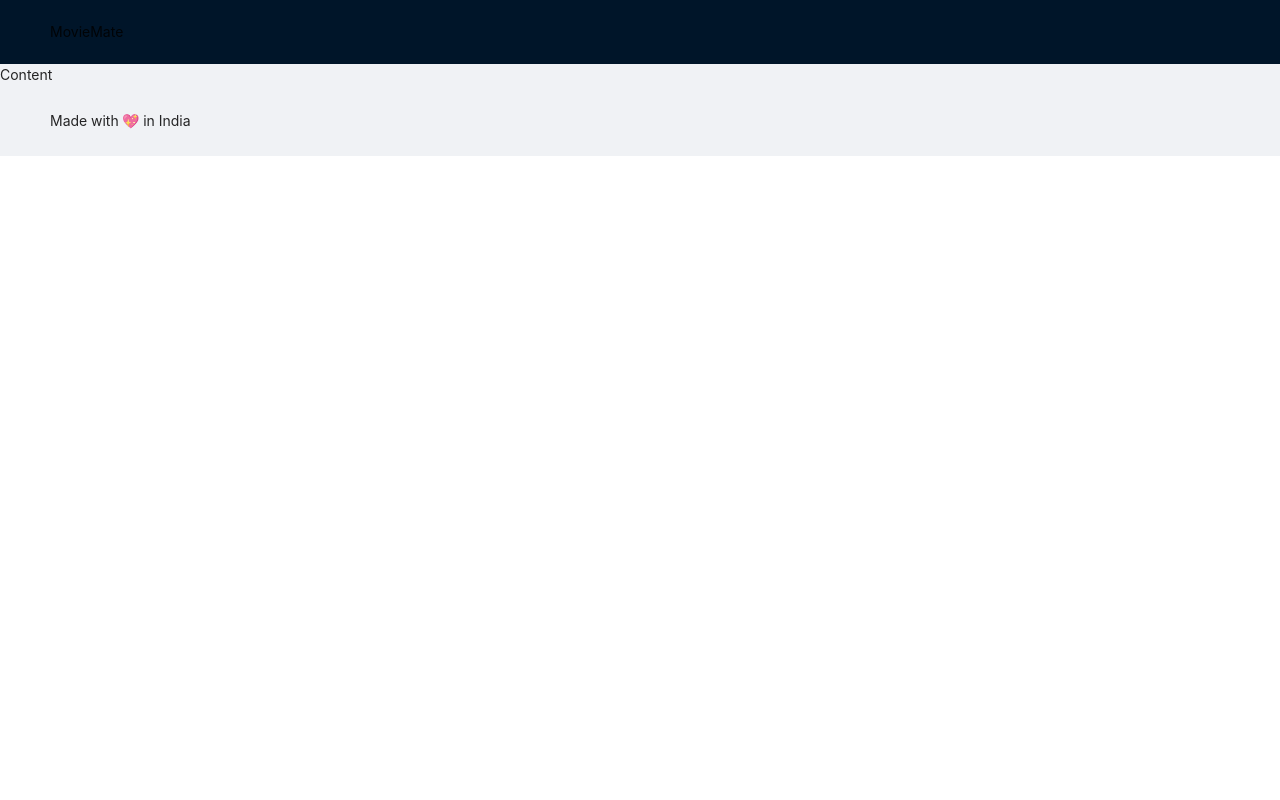
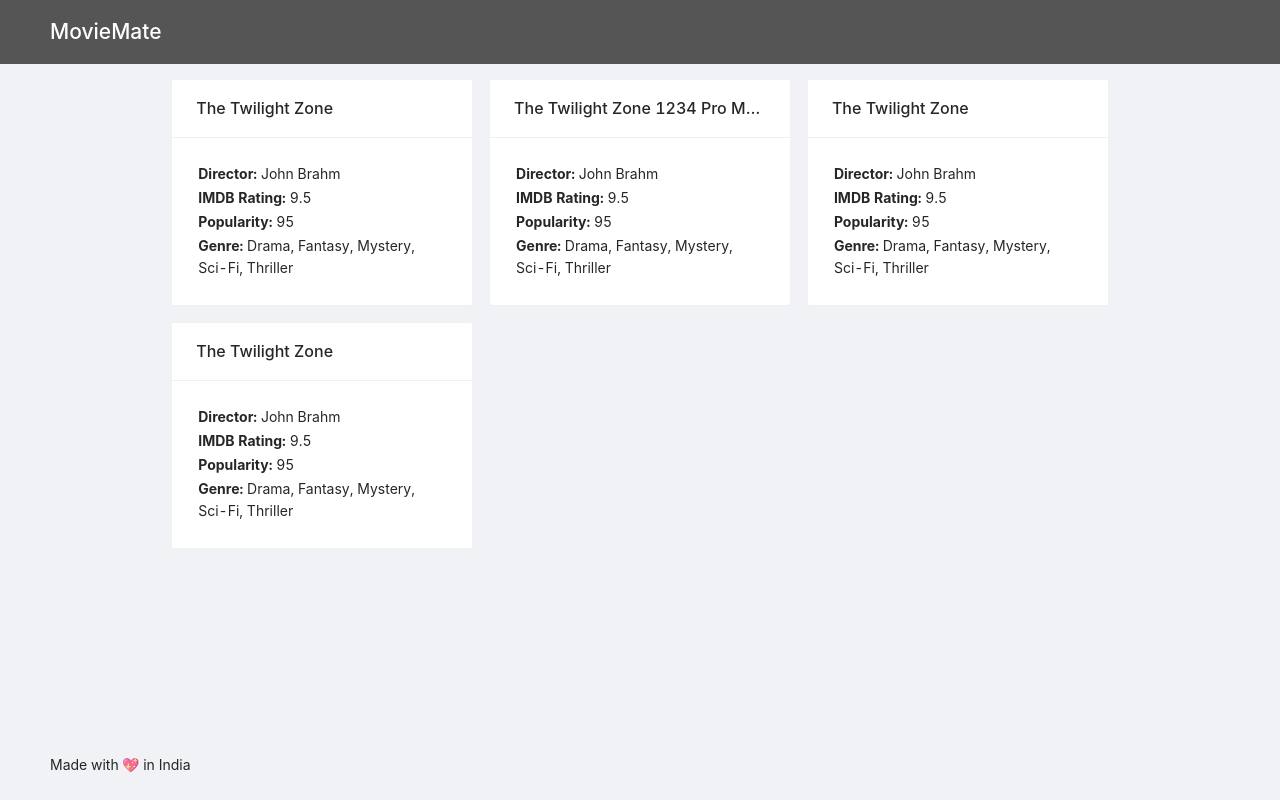
Before and after one commit to zilurrane/movie-mate-ui, a React (Create React App) app: page / in a window 1280 px wide. Built offline with nearby package versions, Linux system fonts and the light colour scheme.

Commit message:
Added Movie List screen

```diff
--- a/package.json
+++ b/package.json
@@ -3,6 +3,7 @@
   "version": "0.1.0",
   "private": true,
   "dependencies": {
+    "@ant-design/icons": "^4.2.2",
     "@testing-library/jest-dom": "^5.11.4",
     "@testing-library/react": "^11.1.0",
     "@testing-library/user-event": "^12.1.10",
--- a/src/App.css
+++ b/src/App.css
@@ -1 +1,21 @@
 @import '~antd/dist/antd.css';
+
+.header {
+  background-color: #555;
+}
+
+.header h1 {
+  color: #FFF;
+}
+
+.movie-container {
+  margin: 15px;
+}
+
+.movie-meta {
+  margin: 2px;
+}
+
+.movie-layout {
+  min-height: 100vh;
+}
--- a/src/containers/Layout/Header.js
+++ b/src/containers/Layout/Header.js
@@ -1,8 +1,8 @@
 import { Layout } from 'antd';
 
 function Header() {
-    return <Layout.Header>
-        MovieMate
+    return <Layout.Header className="header">
+        <h1 color="title">MovieMate</h1>
     </Layout.Header>
 }
 
--- a/src/containers/MovieList/index.js
+++ b/src/containers/MovieList/index.js
@@ -1,15 +1,122 @@
 import { PureComponent } from "react";
-import { Layout } from 'antd';
+import { Layout, List, Card, Col, Row } from 'antd';
+import { convertStringArrayToCsv } from '../../shared/utility';
 import Header from '../Layout/Header';
 import Footer from '../Layout/Footer';
+
+const data = [
+    {
+        "genre": [
+            "Drama",
+            "Fantasy",
+            "Mystery",
+            "Sci-Fi",
+            "Thriller"
+        ],
+        "_id": "5f93bc9ed5bab8355082abed",
+        "popularity99": 95,
+        "director": "John Brahm",
+        "imdb_score": 9.5,
+        "name": "The Twilight Zone",
+        "createdDate": "2020-10-24T05:33:18.050Z",
+        "__v": 0
+    },
+    {
+        "genre": [
+            "Drama",
+            "Fantasy",
+            "Mystery",
+            "Sci-Fi",
+            "Thriller"
+        ],
+        "_id": "5f93bc9ed5bab8355082abed",
+        "popularity99": 95,
+        "director": "John Brahm",
+        "imdb_score": 9.5,
+        "name": "The Twilight Zone 1234 Pro Max Superstar",
+        "createdDate": "2020-10-24T05:33:18.050Z",
+        "__v": 0
+    },
+    {
+        "genre": [
+            "Drama",
+            "Fantasy",
+            "Mystery",
+            "Sci-Fi",
+            "Thriller"
+        ],
+        "_id": "5f93bc9ed5bab8355082abed",
+        "popularity99": 95,
+        "director": "John Brahm",
+        "imdb_score": 9.5,
+        "name": "The Twilight Zone",
+        "createdDate": "2020-10-24T05:33:18.050Z",
+        "__v": 0
+    },
+    {
+        "genre": [
+            "Drama",
+            "Fantasy",
+            "Mystery",
+            "Sci-Fi",
+            "Thriller"
+        ],
+        "_id": "5f93bc9ed5bab8355082abed",
+        "popularity99": 95,
+        "director": "John Brahm",
+        "imdb_score": 9.5,
+        "name": "The Twilight Zone",
+        "createdDate": "2020-10-24T05:33:18.050Z",
+        "__v": 0
+    }
+];
 
 const { Content } = Layout;
 
 class MovieListPage extends PureComponent {
     render() {
-        return <Layout>
+        return <Layout className="movie-layout">
             <Header />
-            <Content>Content</Content>
+            <Content className="movie-container">
+                <Row justify="center">
+                    <Col span={18}>
+                        <List
+                            grid={{
+                                gutter: 16,
+                                xs: 1,
+                                sm: 2,
+                                md: 3,
+                                lg: 3,
+                                xl: 3,
+                                xxl: 3
+                            }}
+                            dataSource={data}
+                            renderItem={item => (
+                                <List.Item>
+                                    <Card title={item.name}>
+                                        <div className="movie-meta">
+                                            <b>Director: </b>
+                                            {item.director}
+                                        </div>
+                                        <div className="movie-meta">
+                                            <b>IMDB Rating: </b>
+                                            {item.imdb_score}
+                                        </div>
+                                        <div className="movie-meta">
+                                            <b>Popularity: </b>
+                                            {item.popularity99}
+                                        </div>
+                                        <div className="movie-meta">
+                                            <b>Genre: </b>
+                                            {convertStringArrayToCsv(item.genre)}
+                                        </div>
+                                    </Card>
+                                </List.Item>
+                            )}
+                        />
+                    </Col>
+                </Row>
+            </Content>
             <Footer />
         </Layout>
     }
--- /dev/null
+++ b/src/shared/utility.js
@@ -0,0 +1,2 @@
+
+export const convertStringArrayToCsv = dataArray => dataArray.join(", ");
```
Also changed, not shown: 1 other file (tests, documents, lock files or other folders).
